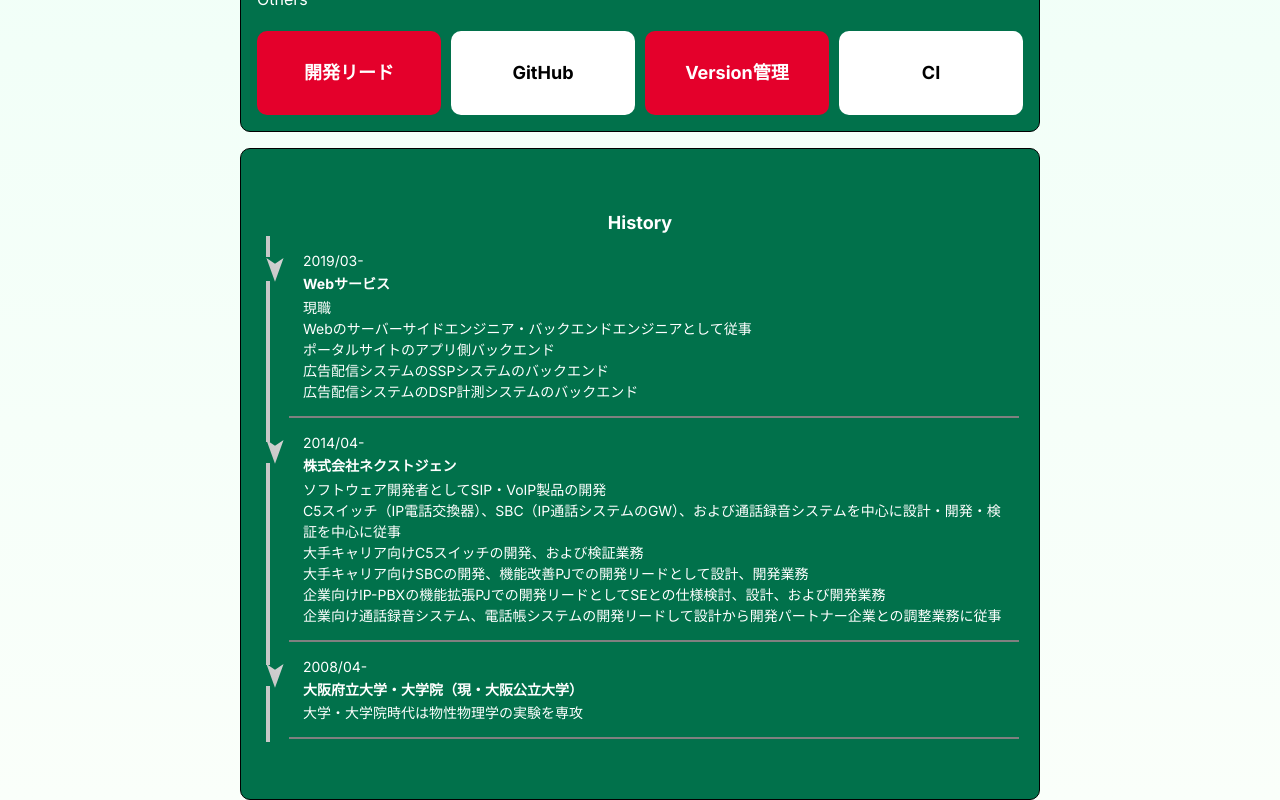
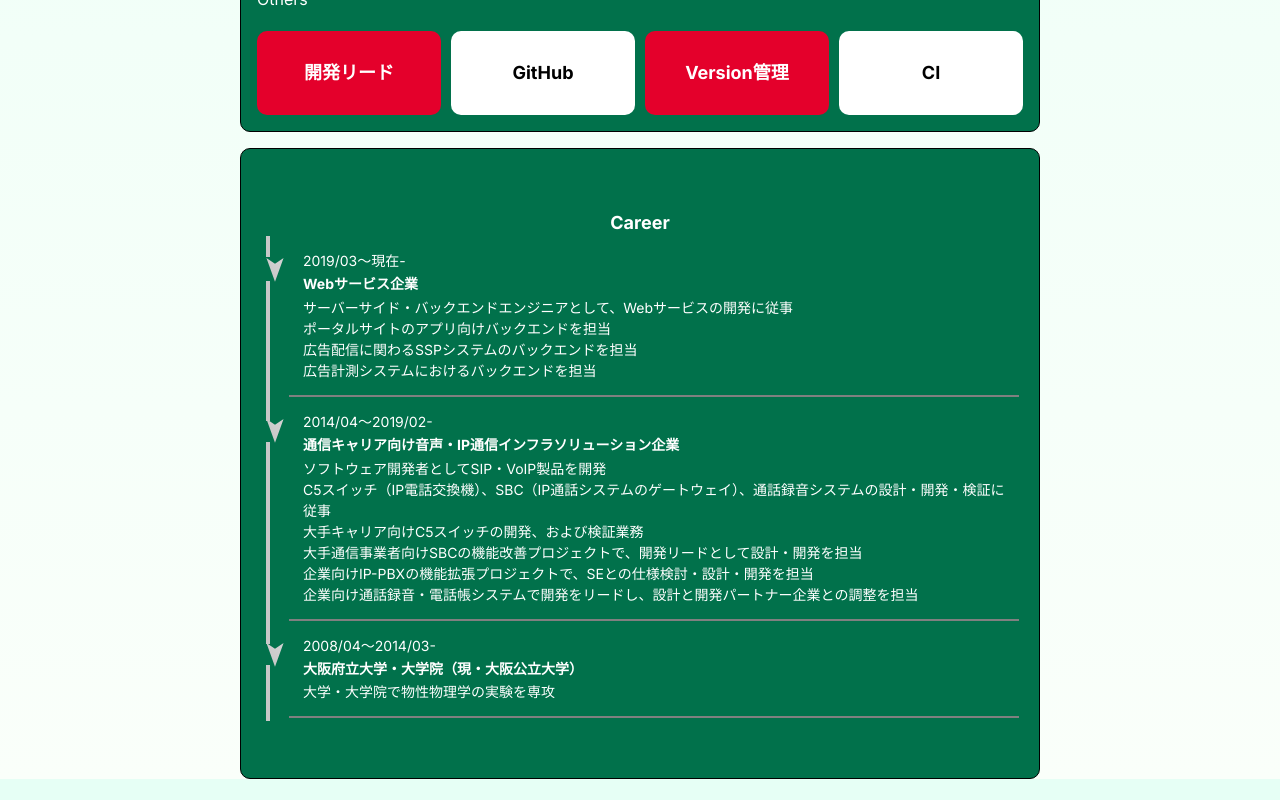
Before and after one commit to keyno63/profile.maigo-name.tokyo, a Next.js app in the folder website/: page / in a window 1280 px wide. Shown: the part 1070-1870 px from the top of the page. After the commit the page ends 1849 px from the top, so only its background shows below. Built offline with nearby package versions, Linux system fonts and the light colour scheme.

Commit message:
update carrieres

```diff
--- a/website/features/about/components/carrier/carrier-history.tsx
+++ b/website/features/about/components/carrier/carrier-history.tsx
@@ -5,7 +5,7 @@ import styles from "@/features/about/styles.module.css"
 export default function CarrierHistory() {
     return (
         <section className={styles.history}>
-            <h2 className={styles.history_title}>History</h2>
+            <h2 className={styles.history_title}>Career</h2>
             {carriers.map((carrier) => (
                     <HistoryElement
                         key={`${carrier.start}-${carrier.name}`}
--- a/website/features/about/components/carrier/carrier.tsx
+++ b/website/features/about/components/carrier/carrier.tsx
@@ -12,33 +12,32 @@ type Details = {
 
 export const carriers: Carrier[] = [
     {
-        name: "Webサービス",
-        start: "2019/03",
+        name: "Webサービス企業",
+        start: "2019/03〜現在",
         descriptions: [
-            "現職",
-            "Webのサーバーサイドエンジニア・バックエンドエンジニアとして従事",
-            "ポータルサイトのアプリ側バックエンド",
-            "広告配信システムのSSPシステムのバックエンド",
-            "広告配信システムのDSP計測システムのバックエンド",
+            "サーバーサイド・バックエンドエンジニアとして、Webサービスの開発に従事",
+            "ポータルサイトのアプリ向けバックエンドを担当",
+            "広告配信に関わるSSPシステムのバックエンドを担当",
+            "広告計測システムにおけるバックエンドを担当",
         ]
     },
     {
-        name: "株式会社ネクストジェン",
-        start: "2014/04",
+        name: "通信キャリア向け音声・IP通信インフラソリューション企業",
+        start: "2014/04〜2019/02",
         descriptions: [
-            "ソフトウェア開発者としてSIP・VoIP製品の開発",
-            "C5スイッチ（IP電話交換器）、SBC（IP通話システムのGW）、および通話録音システムを中心に設計・開発・検証を中心に従事",
+            "ソフトウェア開発者としてSIP・VoIP製品を開発",
+            "C5スイッチ（IP電話交換機）、SBC（IP通話システムのゲートウェイ）、通話録音システムの設計・開発・検証に従事",
             "大手キャリア向けC5スイッチの開発、および検証業務",
-            "大手キャリア向けSBCの開発、機能改善PJでの開発リードとして設計、開発業務",
-            "企業向けIP-PBXの機能拡張PJでの開発リードとしてSEとの仕様検討、設計、および開発業務",
-            "企業向け通話録音システム、電話帳システムの開発リードして設計から開発パートナー企業との調整業務に従事",
+            "大手通信事業者向けSBCの機能改善プロジェクトで、開発リードとして設計・開発を担当",
+            "企業向けIP-PBXの機能拡張プロジェクトで、SEとの仕様検討・設計・開発を担当",
+            "企業向け通話録音・電話帳システムで開発をリードし、設計と開発パートナー企業との調整を担当",
         ]
     },
     {
         name: "大阪府立大学・大学院（現・大阪公立大学）",
-        start: "2008/04",
+        start: "2008/04〜2014/03",
         descriptions: [
-            "大学・大学院時代は物性物理学の実験を専攻"
+            "大学・大学院で物性物理学の実験を専攻"
         ]
     },
 ]
```
